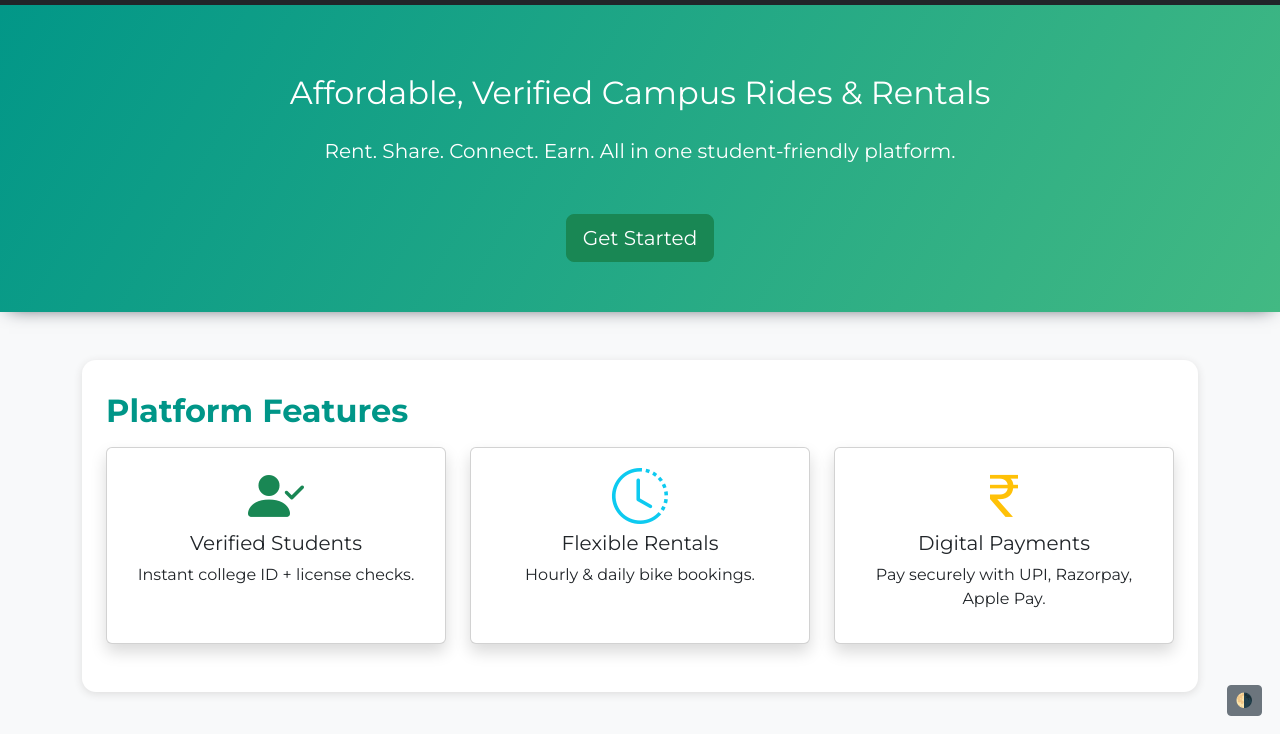
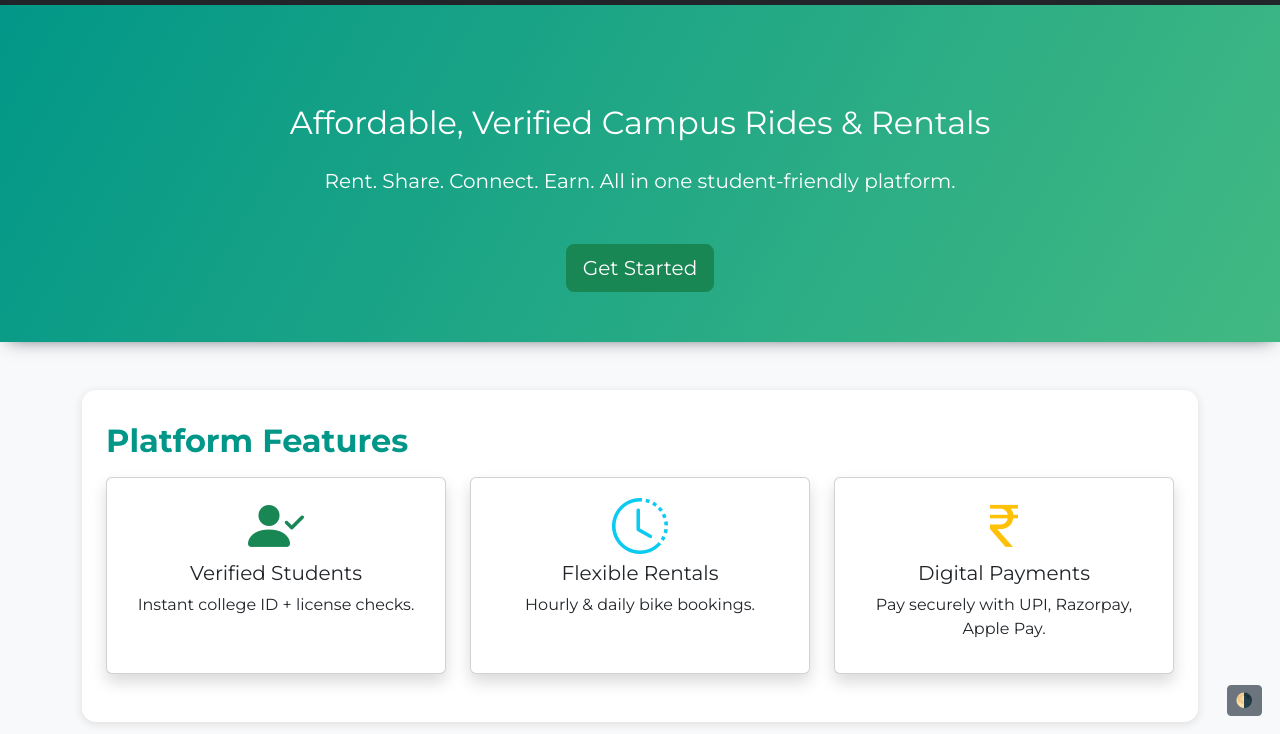
Before and after one commit to adityadeshmane08/bikemates-website, a plain HTML site: page index.html in a window 1280 px wide. Shown: the part 66-800 px from the top of the page. Drawn offline with nearby package versions, Linux system fonts and the light colour scheme.

Commit message:
Update style.css

```diff
--- a/style.css
+++ b/style.css
@@ -2,7 +2,7 @@ body { font-family:'Montserrat', 'Roboto', Arial, sans-serif; background:#f8f9fa
 .logo { height:45px; margin-right:8px; }
 footer .footer-logo { height:32px; }
 .hero {background: linear-gradient(120deg, #009688 0%, #42b983 100%);
-  color:#fff; min-height:340px; padding-top:120px; padding-bottom:50px;
+  color:#fff; min-height:340px; padding-top:150px; padding-bottom:50px;
   box-shadow:0 4px 18px -9px #262e3c;
   display:flex; flex-direction:column; align-items:center; justify-content:center;}
 .hero h1 { font-size:3rem; font-weight:800;}
```
